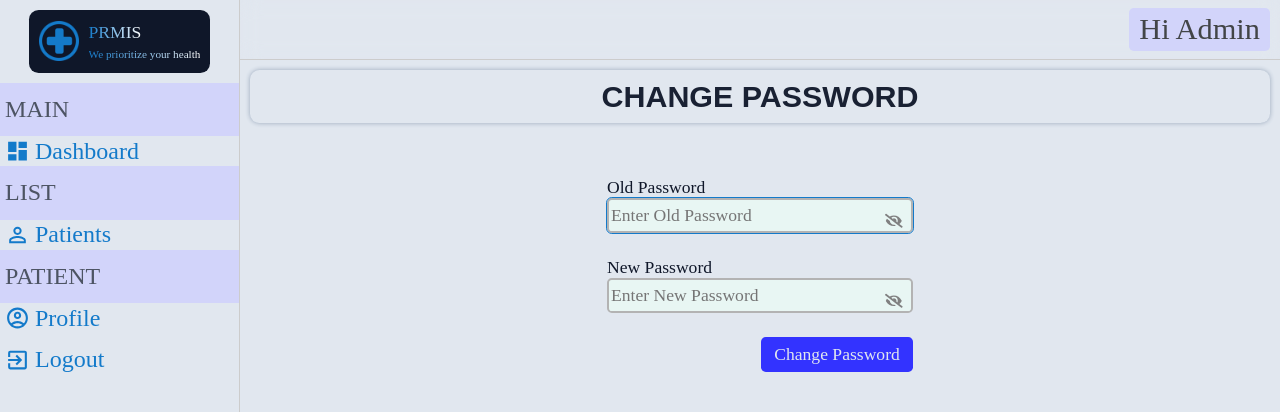
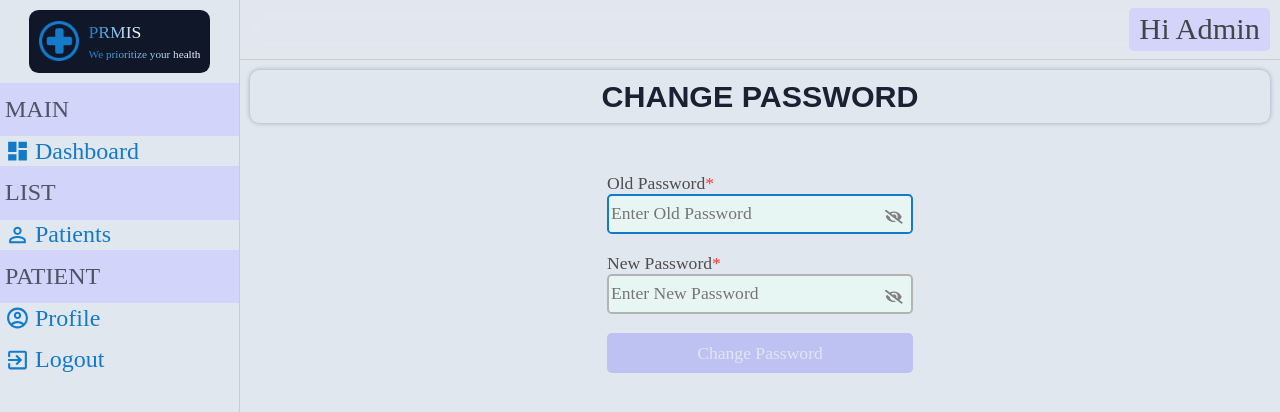
Before and after one commit to Yawson-Enoch/prmis, a Next.js app: page /dashboard/change-password in a window 1280 px wide. Shown: the top 412 px of the page. Built offline with nearby package versions, Linux system fonts and the light colour scheme; no server answers; a web font is replaced by a local one.

Commit message:
improve change-password page

```diff
--- a/components/dashboard/change-password/ChangePasswordPage.module.scss
+++ b/components/dashboard/change-password/ChangePasswordPage.module.scss
@@ -1,34 +1,87 @@
 @use '@/styles/abstracts' as *;
 
 .form {
-  --flow-space: 1.5rem;
+  --flow-space: 1.2rem;
   padding-block-start: px-to-rem-or-em(30px);
   width: 30%;
   margin-inline: auto;
+
+  button {
+    width: 100%;
+    height: px-to-rem-or-em(40px);
+    color: var(--clr-primary);
+
+    &:is(:focus, :focus-visible) {
+      outline: 0;
+    }
+  }
+
+  &:invalid {
+    button {
+      opacity: 0.2;
+      cursor: not-allowed;
+    }
+  }
+
+  &:valid [type='submit'] {
+    background-color: lighten(green, 10%);
+
+    @include hover() {
+      &:hover {
+        background-color: lighten(green, 5%);
+      }
+    }
+  }
 }
-
 .formField {
   position: relative;
 
-  label {
-    color: var(--clr-secondary);
-  }
-
-  input {
-    width: 100%;
-    background-color: #e8f6f3;
-    height: px-to-rem-or-em(35px);
-    border: 2px solid lighten(black, 70%);
-    border-radius: var(--radius-xtra-small);
-    padding: px-to-rem-or-em(2px);
-    caret-color: lighten(black, 30%);
-  }
-
-  span {
+  input + span {
     position: absolute;
     top: 35px;
     right: 10px;
     color: lighten(black, 50%);
     cursor: pointer;
   }
+
+  label {
+    color: lighten(black, 30%);
+
+    &::after {
+      content: '*';
+      color: lighten(red, 10%);
+    }
+  }
+
+  input {
+    width: 100%;
+    height: px-to-rem-or-em(40px);
+    border: 2px solid lighten(black, 70%);
+    border-radius: var(--radius-xtra-small);
+    padding: px-to-rem-or-em(2px);
+    caret-color: lighten(black, 30%);
+    background-color: #e8f6f3;
+
+    &:where(:focus, :focus-visible) {
+      outline: none;
+      border-color: var(--clr-accent-primary);
+    }
+  }
+
+  .errorMessage {
+    margin-top: 0.3rem;
+    color: lighten(red, 10%);
+    display: none;
+    pointer-events: none;
+    font-size: px-to-rem-or-em(14px);
+  }
+
+  input:invalid:not(:placeholder-shown) {
+    border-color: lighten(red, 30%);
+
+    ~ .errorMessage {
+      display: block;
+      pointer-events: all;
+    }
+  }
 }
--- a/components/dashboard/change-password/ChangePasswordPage.tsx
+++ b/components/dashboard/change-password/ChangePasswordPage.tsx
@@ -12,6 +12,8 @@ const ChangePasswordPage = () => {
     'password' | 'text'
   >('password');
 
+  const canSubmit = [oldPassword, newPassword].every(Boolean);
+
   const { dispatch } = useAppContext();
 
   const togglePasswordType = () => {
@@ -23,6 +25,18 @@ const ChangePasswordPage = () => {
   const submitHandler = async (e: FormEvent) => {
     e.preventDefault();
 
+    if (oldPassword === newPassword) {
+      dispatch({
+        type: 'NOTIFICATION',
+        payload: {
+          active: true,
+          title: 'info',
+          description: 'Passwords are the same.',
+          style: 'info',
+        },
+      });
+      return;
+    }
     try {
       const response = await fetch('/api/admin/change-password', {
         method: 'PATCH',
@@ -94,6 +108,10 @@ const ChangePasswordPage = () => {
               <FaEye style={{ color: '#137aca' }} />
             )}
           </span>
+          <p className={styles.errorMessage}>
+            Minimum eight characters, at least one upper case English letter,
+            one lower case English letter, one number and one special character.
+          </p>
         </div>
         <div className={styles.formField}>
           <label htmlFor='newPassword'>New Password</label>
@@ -119,8 +137,12 @@ const ChangePasswordPage = () => {
               <FaEye style={{ color: '#137aca' }} />
             )}
           </span>
+          <p className={styles.errorMessage}>
+            Minimum eight characters, at least one upper case English letter,
+            one lower case English letter, one number and one special character.
+          </p>
         </div>
-        <button type='submit' className='btn' style={{ marginLeft: 'auto' }}>
+        <button type='submit' className='btn' disabled={!canSubmit}>
           Change Password
         </button>
       </form>
```
